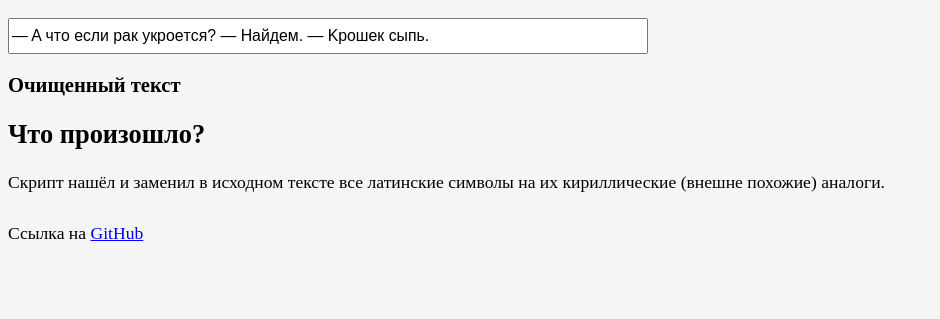
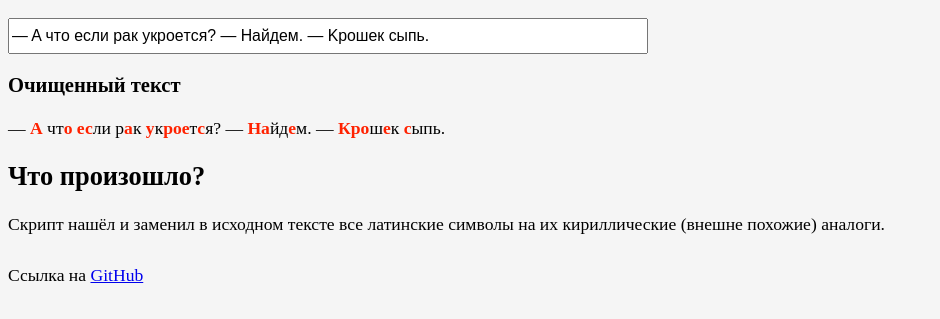
Before and after one commit to Spearance/anti-pe.js, a plain HTML site: page index.html in a window 1280 px wide. Shown: the part 113-432 px from the top of the page, without its empty margins (0-940 px from the left). Drawn offline with Linux system fonts and the light colour scheme.

Commit message:
исправил ошибки

```diff
--- a/index.html
+++ b/index.html
@@ -49,11 +49,13 @@
 			}
 
 			for (let key in mask) {
-				str = str.replaceAll(key, mask[key])
+				str = str.replaceAll(key, `<b>${mask[key]}</b>`)
 			}
+
+			return str
 		}
 
-		resultText.textContent = antiPE(dirtyText.value)
+		resultText.innerHTML = antiPE(dirtyText.value)
 	</script>
 </body>
 </html>
```
